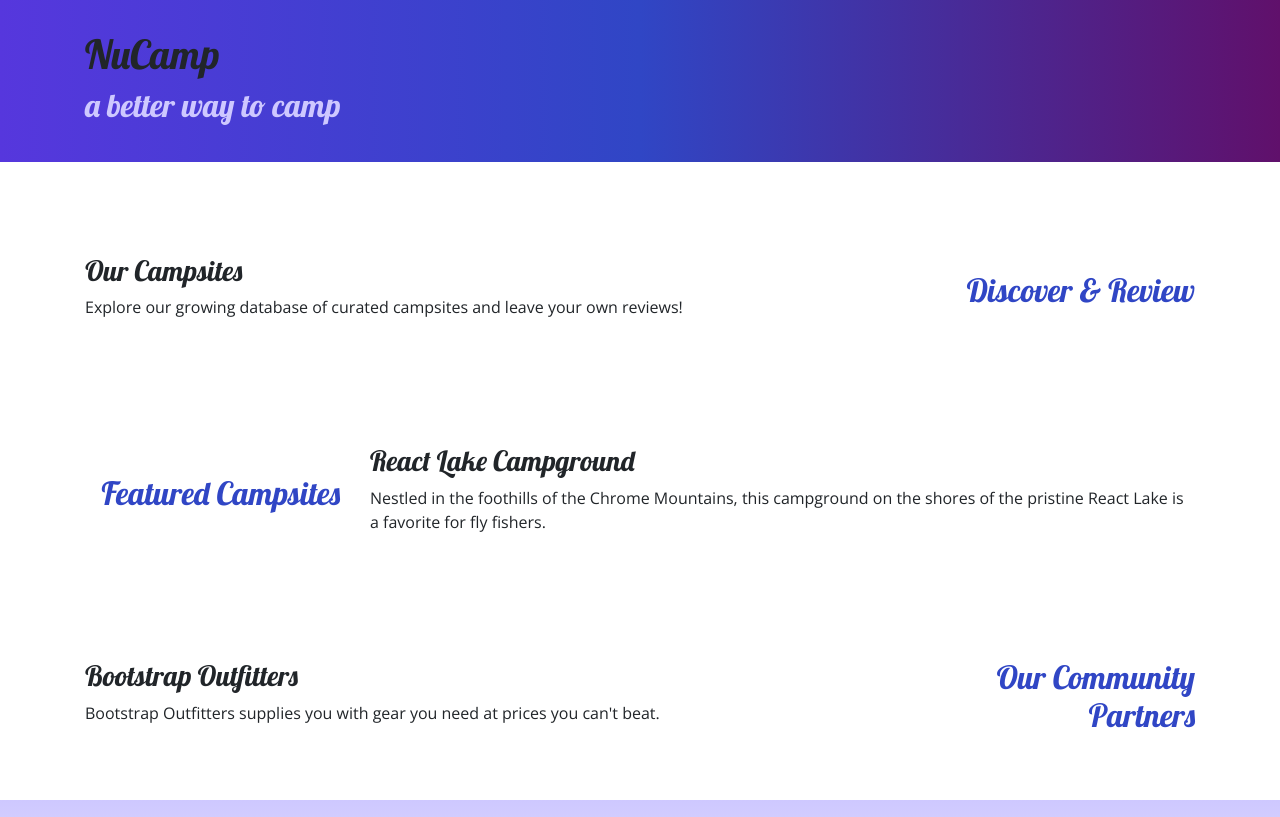
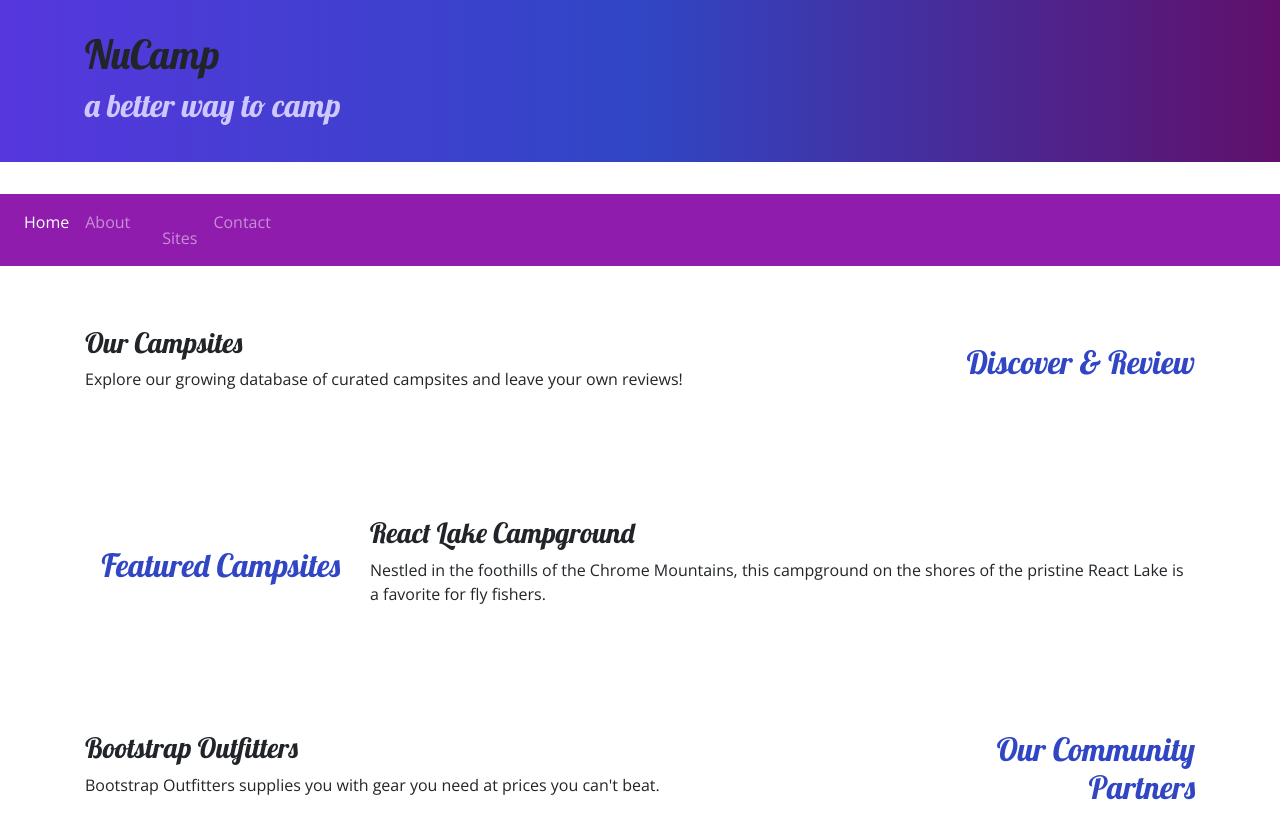
Before and after one commit to lastexception/bootstrap-start, a website: page index.html in a window 1280 px wide. Shown: the top 817 px of the page. Drawn offline with nearby package versions, Linux system fonts and the light colour scheme.

Commit message:
Added navbar and styling

```diff
--- a/css/styles.css
+++ b/css/styles.css
@@ -30,3 +30,7 @@
      border-bottom: 1 px ridge;
      min-height: 200px;
  }
+
+ .navbar {
+     background-color: #901cad;
+ }
--- a/index.html
+++ b/index.html
@@ -26,6 +26,19 @@
         </div>
     </header>
 
+    <nav class="navbar navbar-expand-sm navbar-dark sticky-top">
+        <button class="navbar-toggler ml-auto" type="button" data-toggle="collapse" data-target="#nucampNavbar">
+            <span class="navbar-toggler-icon"></span>
+        </button>
+        <div class="collapse navbar-collapse" id="nucampNavbar">
+            <ul class="navbar-nav">
+                <li class="nav-item active"><a class="nav-link" href="#">Home</a></li>
+                <li class="nav-item"><a class="nav-link" href="aboutus.html">About</li>
+                <li class="nav-item"><a class="nav-link" href="#">Sites</a></li>
+                <li class="nav-item"><a class="nav-link" href="#">Contact</a></li>
+            </ul>
+    </div>
+    </nav>
     <div class="container">
         <div class="row row-content align-items-center">
             <div class="col-sm-4 order-sm-last col-md-3">
```
